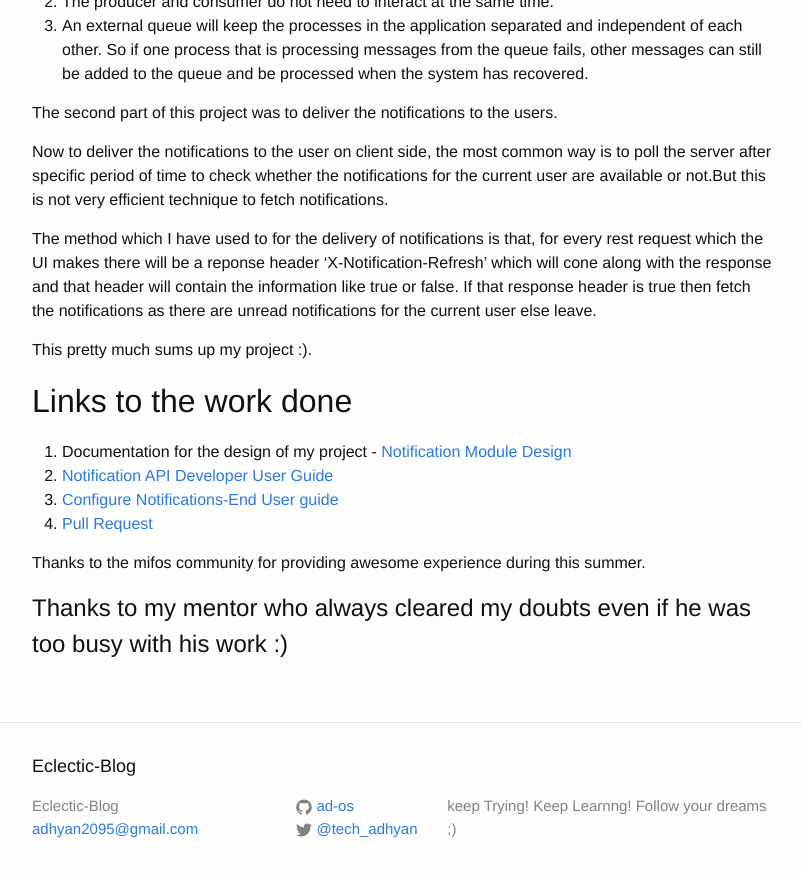
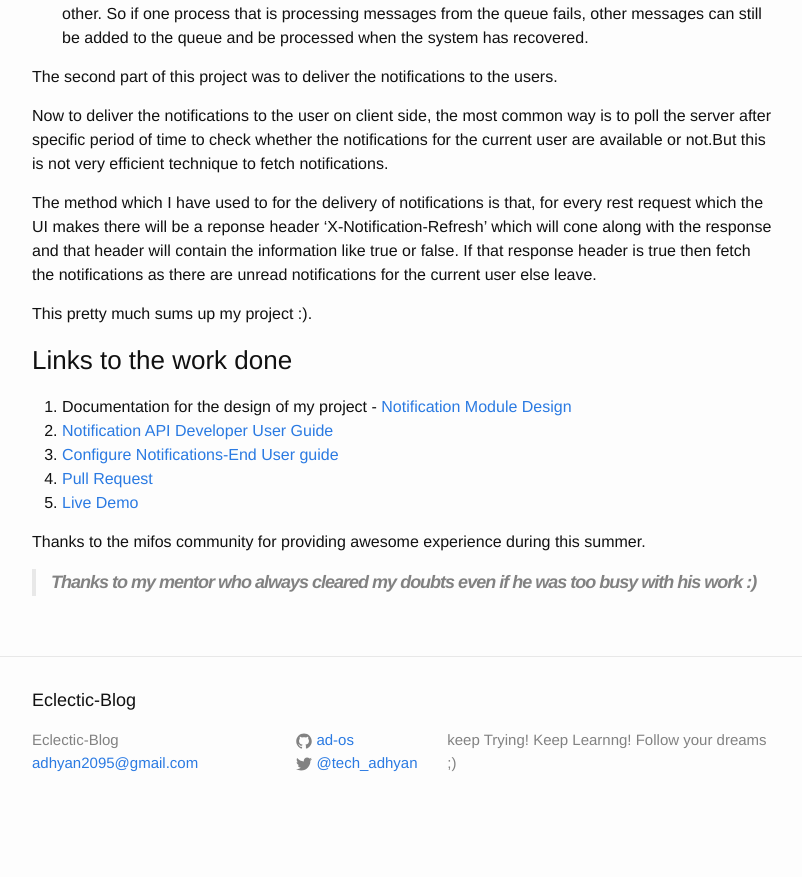
Before and after one commit to ad-os/Blog, a Jekyll site: the page built from _posts/2016-05-31-Gsoc2.md, in a window 1280 px wide and 900 px high, scrolled down 861 px. Shown: the top 877 px of the window, without its empty margins (238-1040 px from the left). Built offline with Jekyll 4.4.1, drawn with Linux system fonts in a browser that asks for light colours; after the commit the page ends 1695 px from its top, so only the background shows below that.

Commit message:
GSOC Report

```diff
--- a/_posts/2016-05-31-Gsoc2.md
+++ b/_posts/2016-05-31-Gsoc2.md
@@ -5,20 +5,20 @@
 categories: jekyll Update
 ---
 
-## Project - [Actionable Notifications Module](https://docs.google.com/document/d/1RIC_PevVgzE2LTzb5qLSaVXJmRKv9P4R8RkqQX_DdRs/edit?usp=sharing)
+### Project - [Actionable Notifications Module](https://docs.google.com/document/d/1RIC_PevVgzE2LTzb5qLSaVXJmRKv9P4R8RkqQX_DdRs/edit?usp=sharing)
 
-## Organisation - [Mifos Initiative](http://mifos.org/)
+### Organisation - [Mifos Initiative](http://mifos.org/)
 
-## Introduction
+### Introduction
 From the past two and a half months I have been working on building a notification module for the Mifos organization. This module will help the developers of the organisation to integrate notifications with their functionality with a simple use of an API. For e.g if a developer wants that whenever a functions X is processed some users must me notified about it. So with the use of this module it would become easy for the developers to notify other users without writing much code and worry about it's reception and storage details.
 
-## Overview of the project
+### Overview of the project
 
 The first part of this project was to generate and store the notifications.
 
 We have used pub-sub model for broadcasting and receiving the messages to achieve generation and storage of notifications. An external queue has also been used with the help of [ActiveMq](http://activemq.apache.org/) library to make the publication and subscription of messages to be asynchronous.
 
- > Why we used an external queue ?
+ > **Why we used an external queue ?**
 
 1. After inserting a message into an external queue it is not really required to process the message at the same time. It can be processed later i.e an external queue decouples the producer from the consumer.
 2. The producer and consumer do not need to interact at the same time.
@@ -32,14 +32,15 @@
 
 This pretty much sums up my project :).
 
-## Links to the work done
+### Links to the work done
 
 1. Documentation for the design of my project - [Notification Module Design](https://mifosforge.jira.com/wiki/pages/viewpage.action?pageId=133070890)
 2. [Notification API Developer User Guide](https://mifosforge.jira.com/wiki/display/MDZ/Notification+API+Developer+User+Guide)
 3. [Configure Notifications-End User guide](https://mifosforge.jira.com/wiki/display/docs/Configure+Notifications)
 4. [Pull Request](https://github.com/apache/incubator-fineract/pull/178)
+5. [Live Demo](https://www.dropbox.com/s/hefwvnvnziegatd/final.mp4?dl=0)
 
 Thanks to the mifos community for providing awesome experience during this summer.
 
 
-# Thanks to my mentor who always cleared my doubts even if he was too busy with his work :)
+> **Thanks to my mentor who always cleared my doubts even if he was too busy with his work :)**
```
